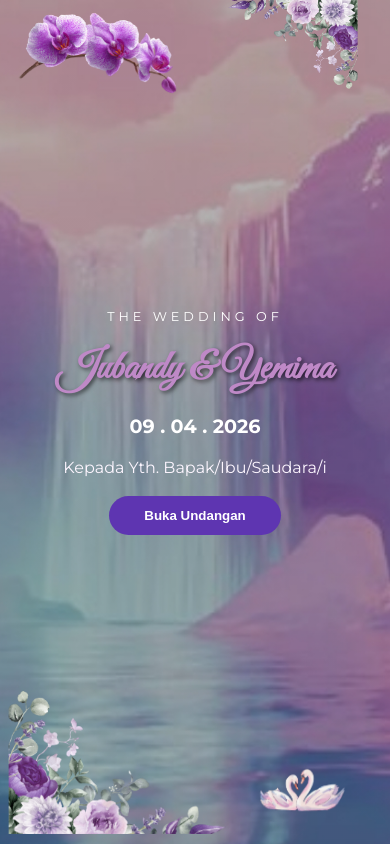
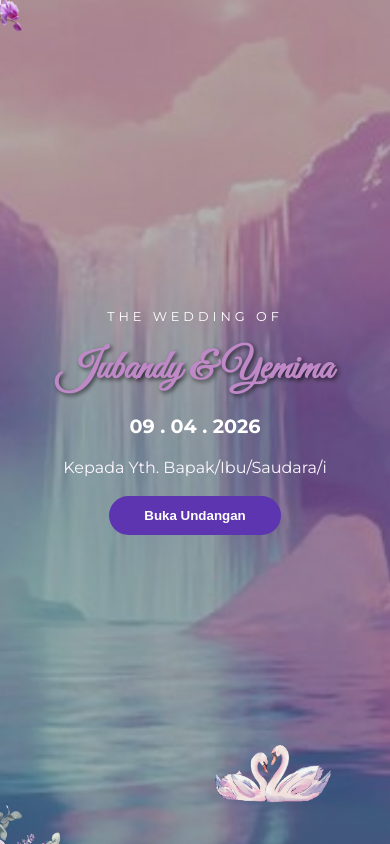
Before and after one commit to joachimakwilamarculy/undangan-pernikahan-jubandy-yemima, a plain HTML site: page index.html in a window 390 px wide. Drawn offline with Linux system fonts and the light colour scheme.

Commit message:
Update style.css

```diff
--- a/style.css
+++ b/style.css
@@ -635,27 +635,15 @@ body {
     transform: translateY(0);
   }
 }
-@media screen and (max-width: 768px) {
-    .atas-kiri {
-        width: 55%;
-        left: -10px;
-        top: -10px;
-    }
-    .atas-kanan {
-        width: 55%;
-        right: -10px;
-        top: -20px;
-    }
-    .bawah-kiri {
-        width: 65%;
-        left: -10px;
-        bottom: 10px;
-    }
-    .Angsa {
-        width: 40%;
-        right: 10px;
-        bottom: 10px;
-    }
+/* Media Query Mobile */
+@media (max-width: 600px) {
+  .atas-kiri,
+  .atas-kanan {
+    width: 40%;
+  }
+  .Angsa {
+    width: 100px;
+  }
 }
 
 @keyframes munculDariKiri {
@@ -1004,6 +992,38 @@ body {
 /* ========================================= */
 
 @media screen and (max-width: 768px) {
+    /* 1. Dekorasi Bunga & Angsa - Penyesuaian Ukuran & Posisi agar Terlihat Jelas & Konsisten */
+
+    /* Semua ornamen bunga dibuat sama besar (Misalnya: 80%) agar konsisten */
+    .atas-kiri {
+        top: -25px;
+        left: -80px;
+        width: 30%;
+    }
+    .atas-kanan {
+        top: -50px;
+        right: -150px;
+        width: 50%;
+    }
+
+    /* Bunga Bawah Kiri - Masalah Utama: Bawa Kembali ke Layar & Perbesar */
+    .bawah-kiri {
+         bottom: -10px;
+        left: -100px;
+         width: 50%;
+        /* position: absolute; */
+    }
+
+    /* Angsa diperbesar sedikit (dari 45% ke 55%) */
+    .Angsa {
+        width: 55%; /* Diperbesar sedikit */
+        right: 10px;
+        bottom: 10px;
+    }
+
+    /* --- Sisa kode media query (TIDAK BERUBAH) --- */
+    .bungaprofile { width: 100%; right: 0; opacity: 0.15; } /* Agak transparan di HP */
+
     /* Menyesuaikan ukuran teks judul utama */
     .main-title { font-size: 2.5rem; }
 
```
